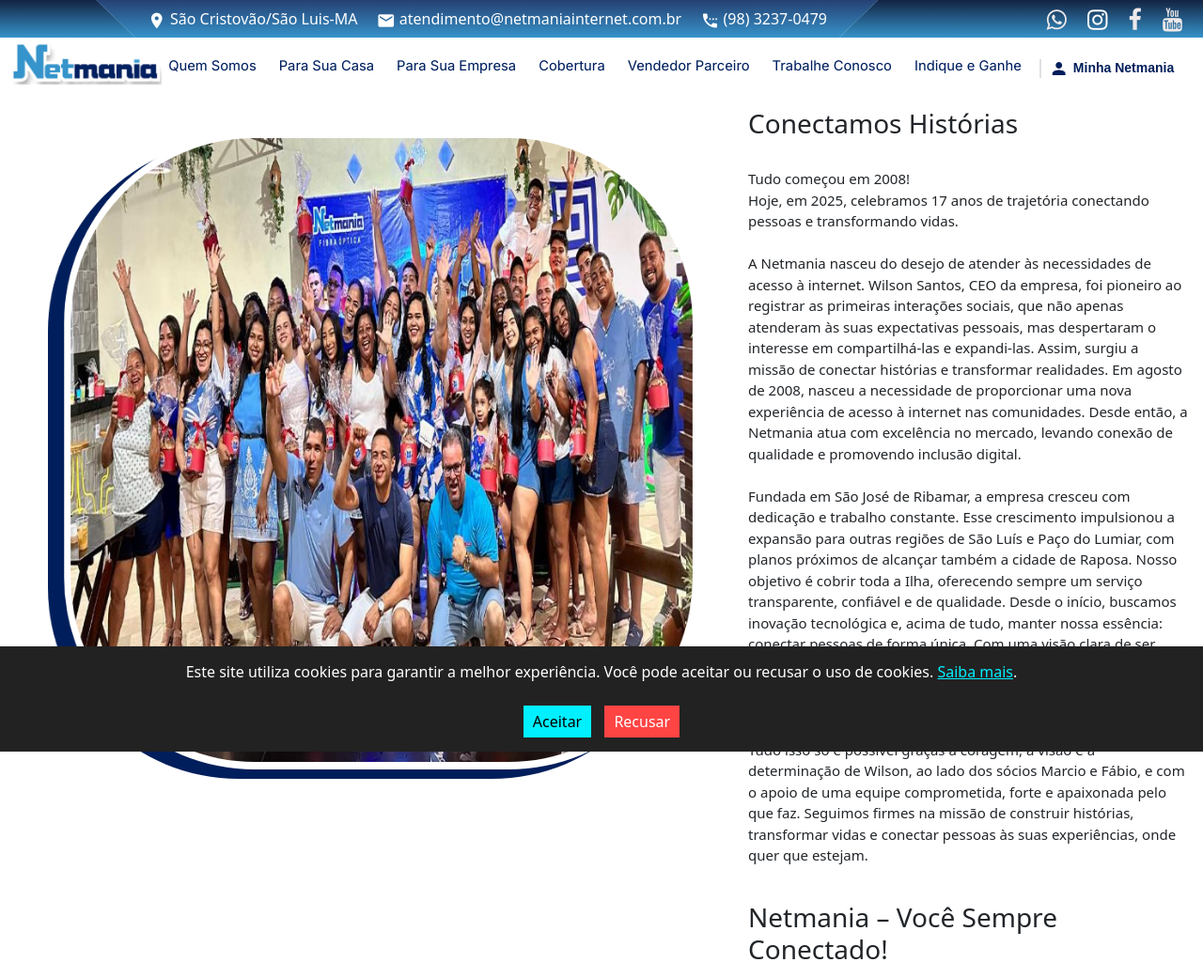
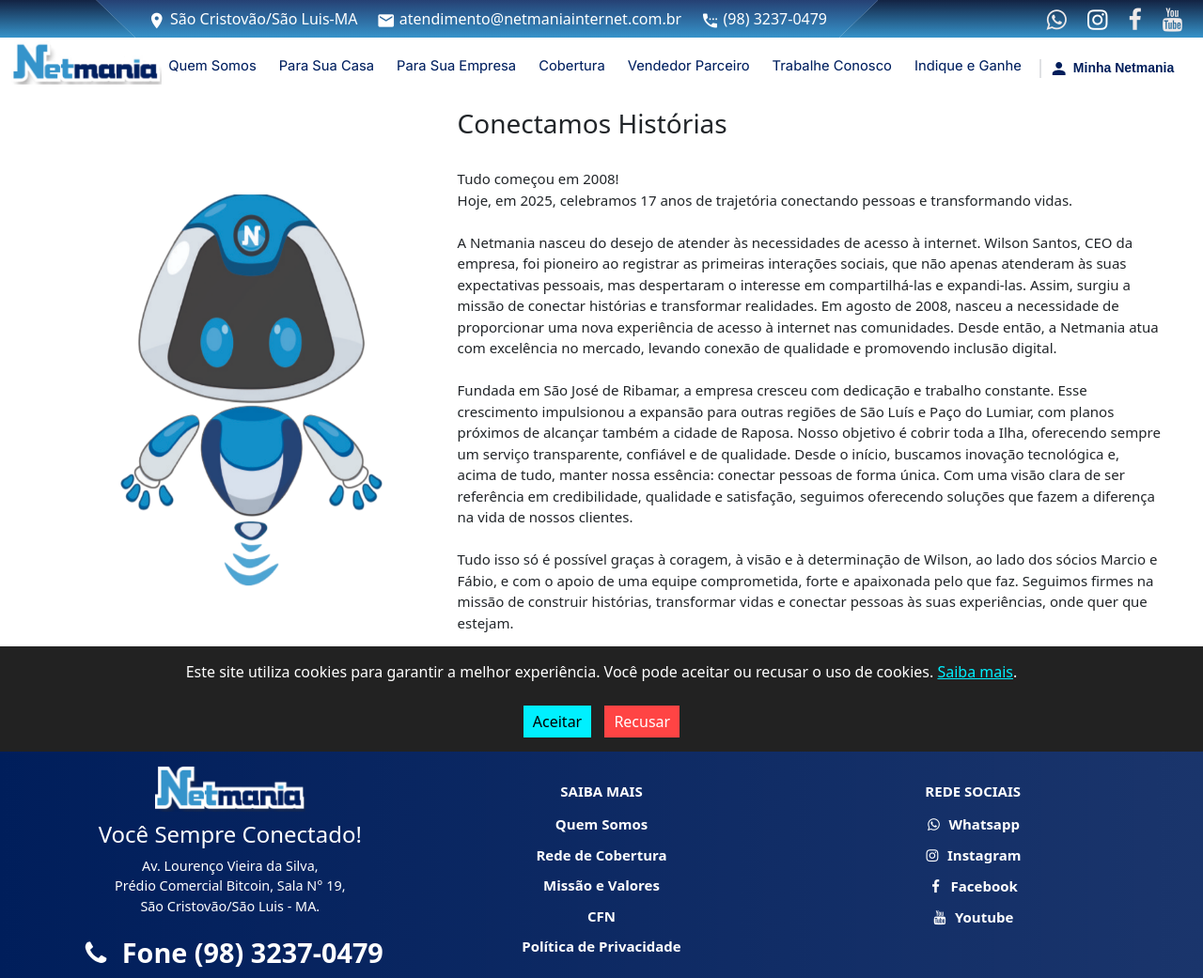
Before and after one commit to wfcosta1994/NetMania, a website: page quemSomos.html in a window 1280 px wide. Shown: the top 1041 px of the page at 94% size. Drawn offline with nearby package versions, Linux system fonts and the light colour scheme.

Commit message:
Alteração de video

```diff
--- a/quemSomos.html
+++ b/quemSomos.html
@@ -114,7 +114,7 @@
     <div id="about">
         <!-- Substituir a imagem pela logo da empresa -->
         <div id="div-img-about">
-            <img id="img-about" src="./img/mvv.jpg" alt="">
+            <img id="img-about" src="./img/bonecosFrente.png" alt="">
         </div>
         <div id="text-about">
             <h1>Conectamos Histórias</h1> <br>
--- a/style.css
+++ b/style.css
@@ -332,11 +332,14 @@
     margin-top: 3.7rem;
     display: flex;
     padding: 1rem;
+    align-items: center;
+    justify-content: center;
 }
 
 #text-about {
     width: 60%;
     font-size: 15px;
+    /* padding: 2rem 0 0 3.3rem; */
 }
 
 #text-about h1 {
@@ -344,18 +347,21 @@
 }
 
 #img-about {
-    border-radius: 30%;
-    box-shadow: -20px 10px 0px 0px #001E5B;
+    /* border-radius: 30%; */
+    /* box-shadow: -20px 10px 0px 0px #001E5B; */
     transform: rotateY(30deg);
-    width: 100%;
-    height: 85vh;
+    /* width: 100%; */
+    height: 30rem;
     padding: 0.5rem;
-    margin-bottom: 3rem;
+    /* margin-bottom: 3rem; */
+    margin: 3rem;
 }
 
 #div-img-about {
-    margin-top: 1.5rem;
-    width: 100%;
+    /* margin-top: 1.5rem; */
+    width: auto;
+    display: flex;
+    justify-content: center;
 }
 
 .card-group .card {
```
Also changed, not shown: index.html (+1 -1 lines), img/mascote.jpg (added), 1 other file.
